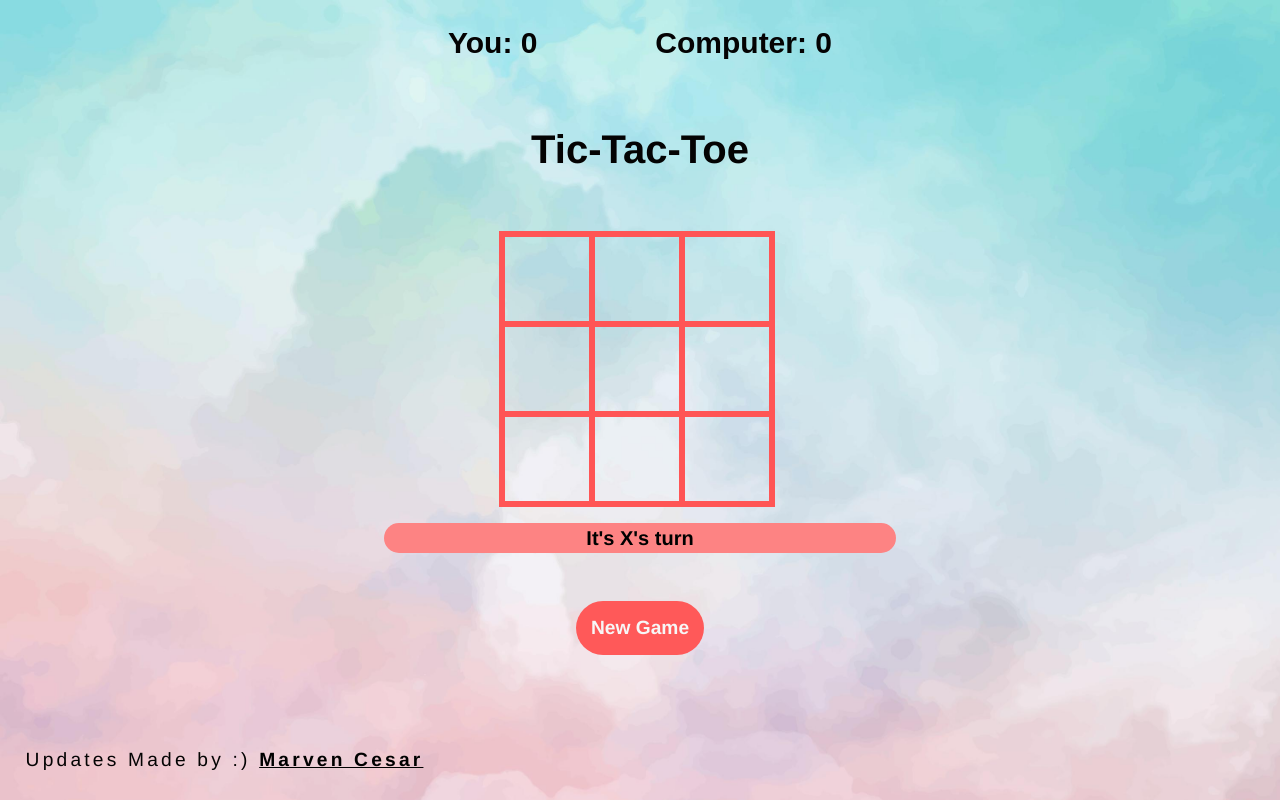
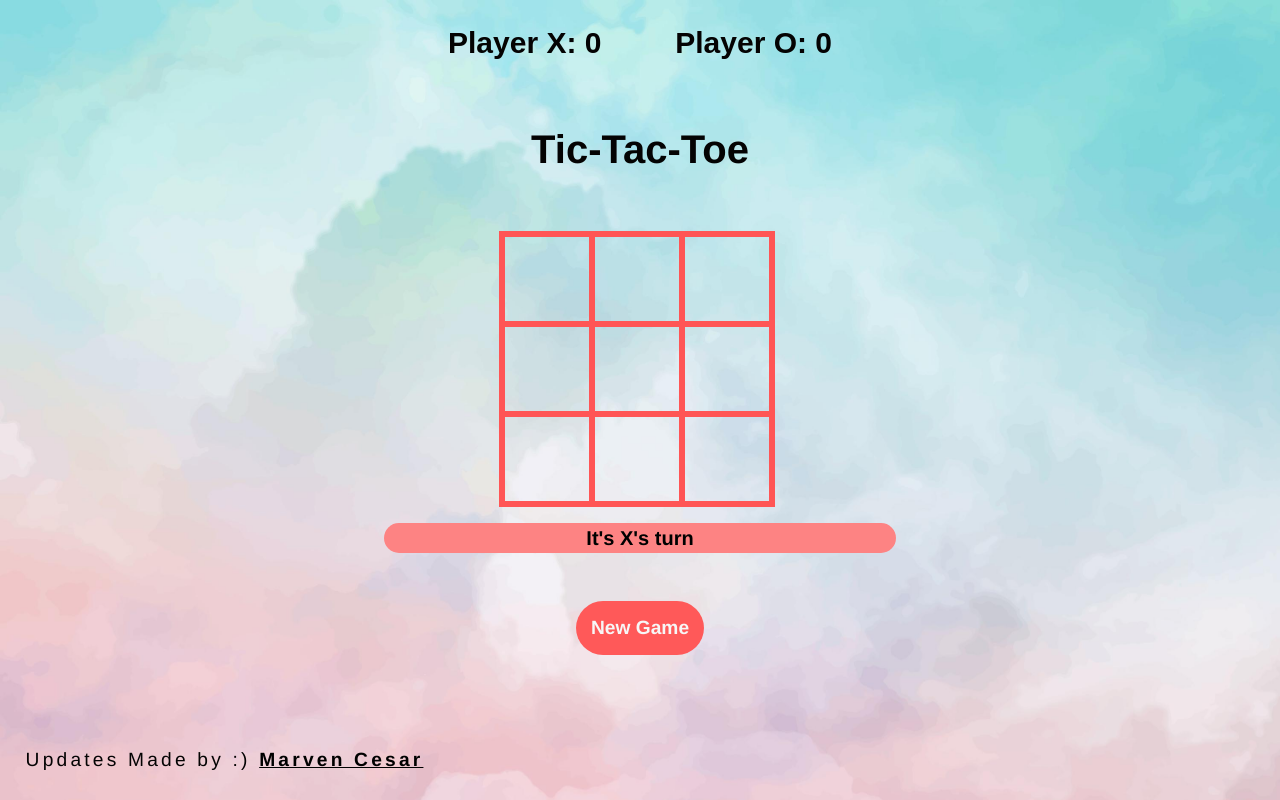
Before and after one commit to cop4808-spring-2023-fullstack-web/hw3-tic-tac-toe-js-MarvenCesar, a plain HTML site: page index.html in a window 1280 px wide. Drawn offline with nearby package versions, Linux system fonts and the light colour scheme.

Commit message:
Added Timer & Changed Players Name
Signed-off-by: Marven Cesar <cesarmarven@gmail.com>

```diff
--- a/Script/tic-tac-toe.js
+++ b/Script/tic-tac-toe.js
@@ -146,10 +146,12 @@ handlePlayerChange();
 
 
 function handleComputerMove(){
+    setTimeout(function() {
 
     pickComputerMove();
     checkwin();
     handlePlayerChange();
+}, 1200);
 }
 function pickComputerMove(){
 
--- a/index.html
+++ b/index.html
@@ -10,8 +10,8 @@
   </head>
 
   <div class="score">
-    <p class="You">You: <span id="Playerscore">0</span></p>
-    <p class="Computer">Computer: <span id="Computerscore">0</span></p>
+    <p class="You">Player X: <span id="Playerscore">0</span></p>
+    <p class="Computer">Player O: <span id="Computerscore">0</span></p>
   </div>
 
 
```
